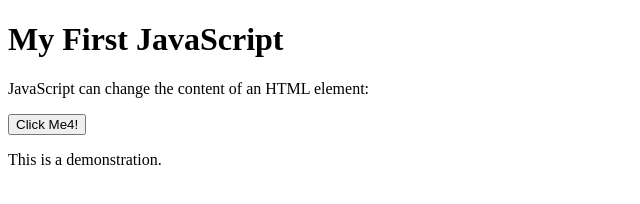
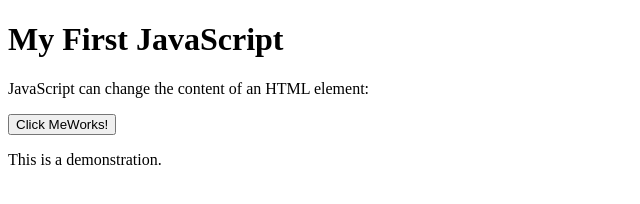
Before and after one commit to ThomasWeberCloudwerkstatt/javascriptue1, a website: page index.html in a window 1280 px wide. Shown: the full height of the page, 0-640 px from the left. Drawn offline with Linux system fonts and the light colour scheme.

Commit message:
Update index.html

```diff
--- a/index.html
+++ b/index.html
@@ -6,7 +6,7 @@
 
 <p>JavaScript can change the content of an HTML element:</p>
 
-<button type="button" onclick="myFunction()">Click Me4!</button>
+<button type="button" onclick="myFunction()">Click MeWorks!</button>
 
 <p id="demo">This is a demonstration.</p>
 
```
